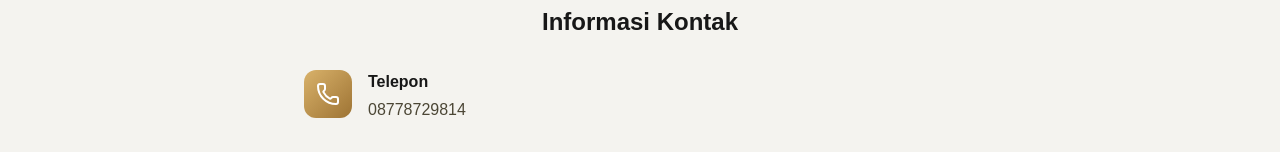
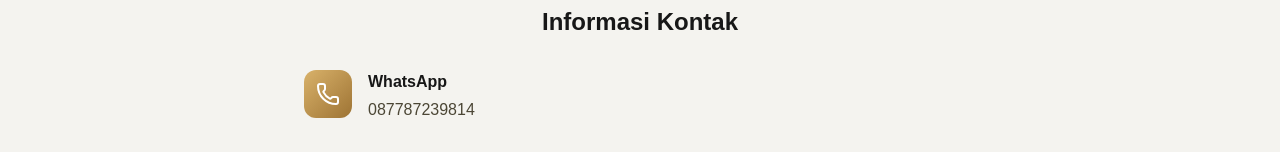
Before and after one commit to KonChannn/sidda-next, a Next.js app: page /contact in a window 1280 px wide. Shown: the part 431-583 px from the top of the page. Built offline with nearby package versions, Linux system fonts and the light colour scheme; no server answers.

Commit message:
fix: update contact information on ContactPage to reflect WhatsApp details

```diff
--- a/src/components/pages/ContactPage.tsx
+++ b/src/components/pages/ContactPage.tsx
@@ -21,9 +21,9 @@ const CONTACT_INFO: {
 }[] = [
   {
     icon: Phone,
-    title: "Telepon",
-    details: ["08778729814"],
-    href: "tel:08778729814",
+    title: "WhatsApp",
+    details: ["087787239814"],
+    href: "https://wa.me/+6287787239814",
   },
   {
     icon: Instagram,
```
